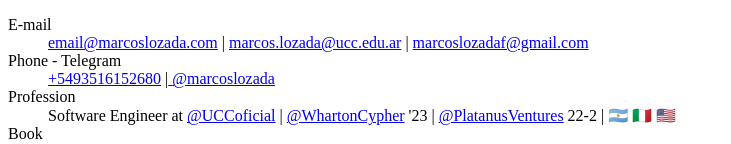
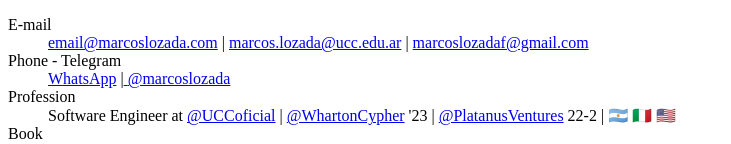
Before and after one commit to marcoslozadaf/marcos, a Next.js app: page / in a window 1280 px wide. Shown: the part 355-499 px from the top of the page, without its empty margins (0-731 px from the left). Built offline with nearby package versions, Linux system fonts and the light colour scheme.

Commit message:
Update index.js
Whatsapp

```diff
--- a/pages/index.js
+++ b/pages/index.js
@@ -77,7 +77,7 @@
                       href="https://api.whatsapp.com/send?phone=5493516152680"
                       className="hover:text-blue-400"
                     >
-                      +5493516152680
+                      WhatsApp
                     </a>{" "}
                     |
                     <a
```
